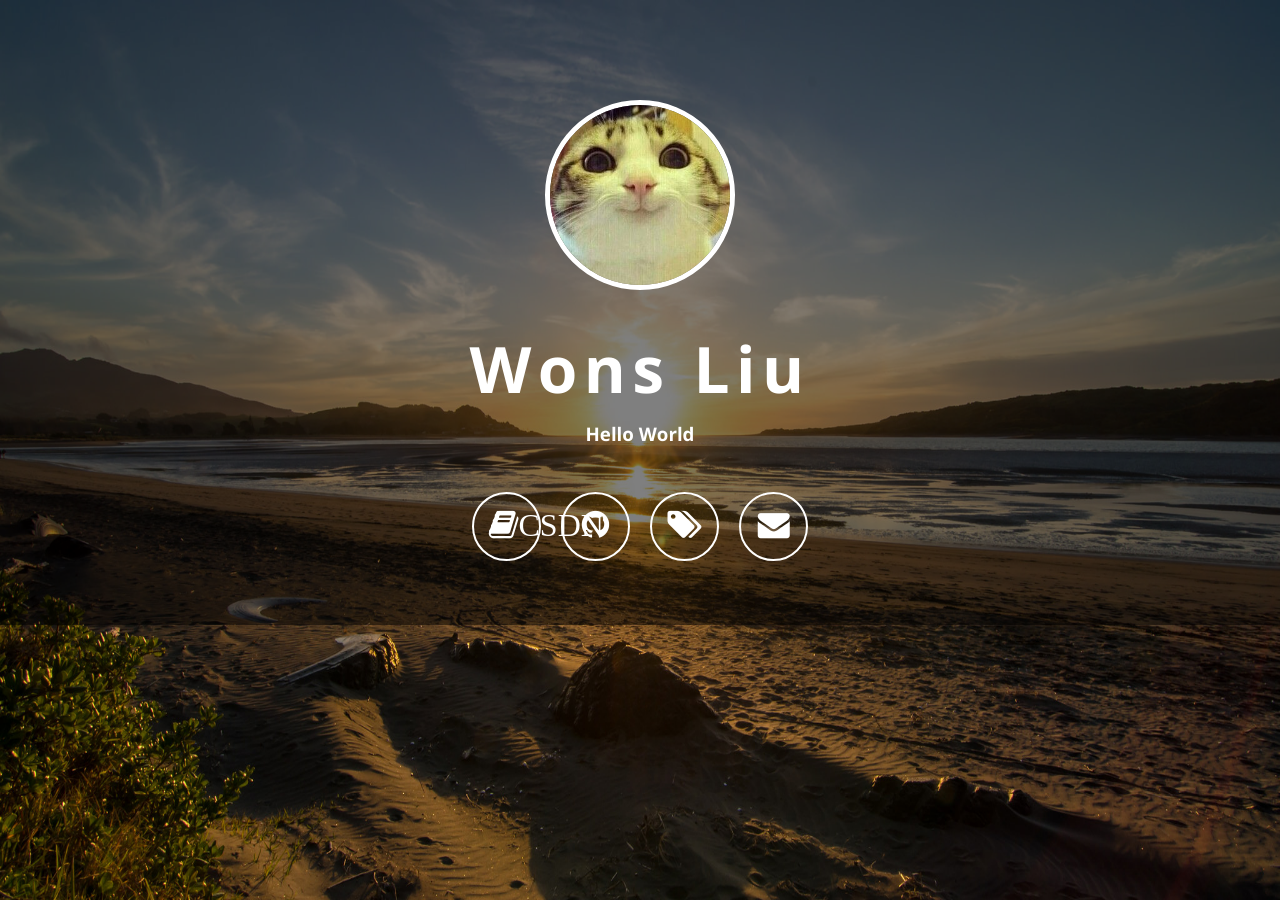
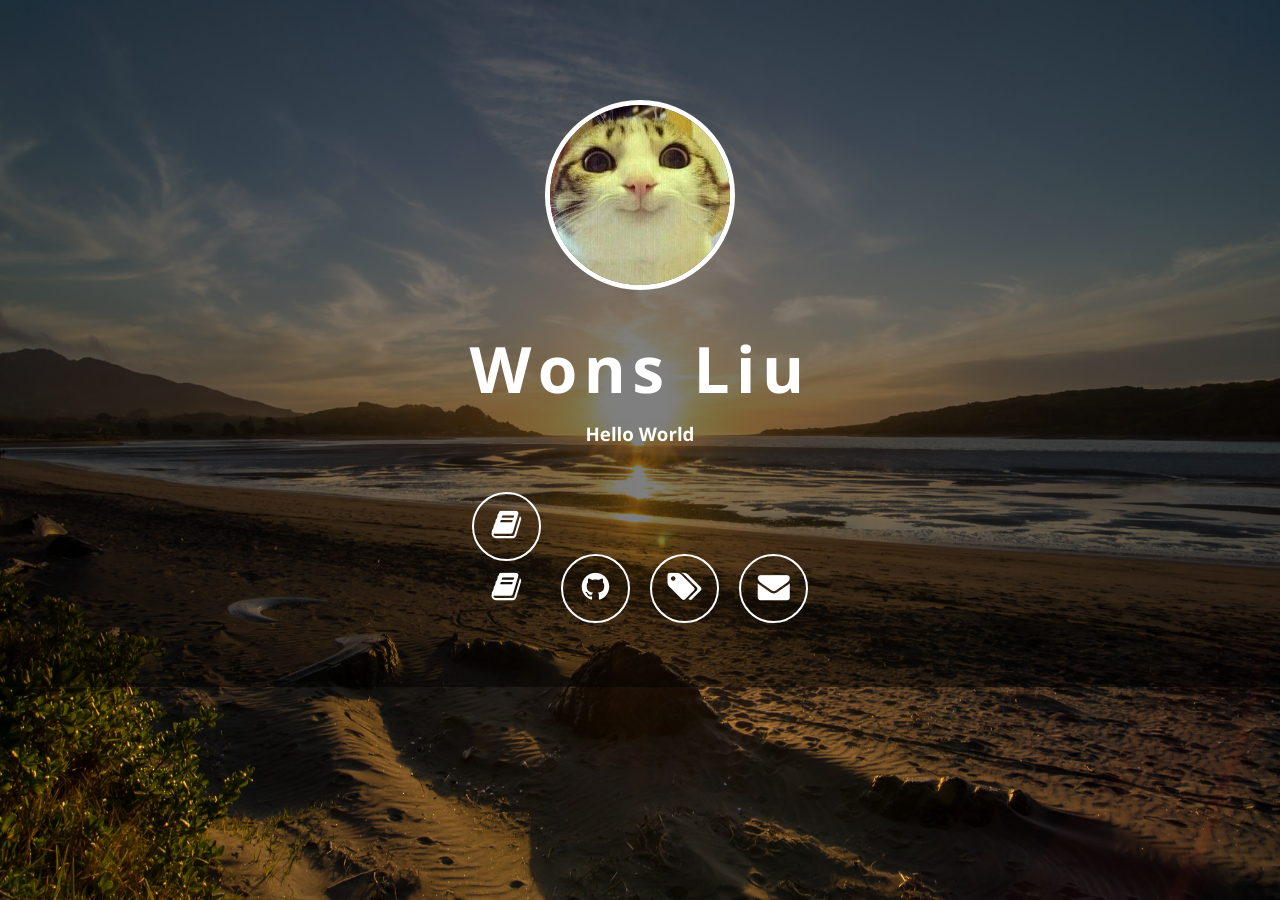
Before and after one commit to liuwons/blog, a Jekyll site: the page built from index.html, in a window 1280 px wide. Built offline with Jekyll 4.4.1, drawn with Linux system fonts in a browser that asks for light colours; nearby versions of some CDN libraries.

Commit message:
.# Please enter the commit message for your changes. Lines starting

```diff
--- a/index.html
+++ b/index.html
@@ -32,7 +32,7 @@ permalink: /
 
                 <ul>
                     {% if site.csdn_username %}
-                    <li><a class="fa fa-2x fa-book" href="https://blog.csdn.net/{{ site.csdn_username }}"><span class="description">CSDN</span>CSDN</a></li>
+                    <li><a class="fa fa-2x fa-book" href="https://blog.csdn.net/{{ site.csdn_username }}"><span class="description">CSDN</span></a><a class="fa fa-2x fa-book" href="https://blog.csdn.net/{{ site.csdn_username }}"><span class="description">CSDN</span></a></li>
                     {% endif %}
 
                     {% if site.github_username %}
```
